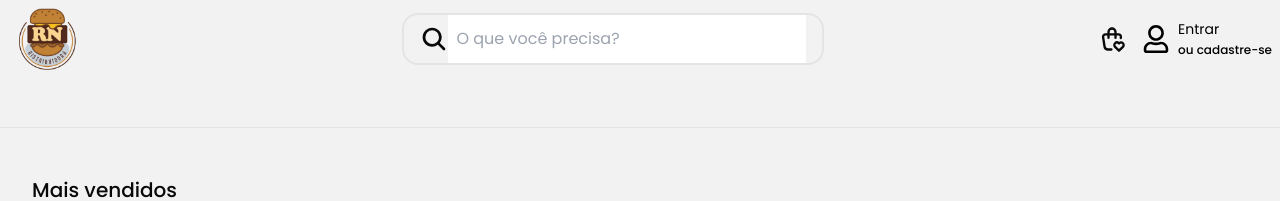
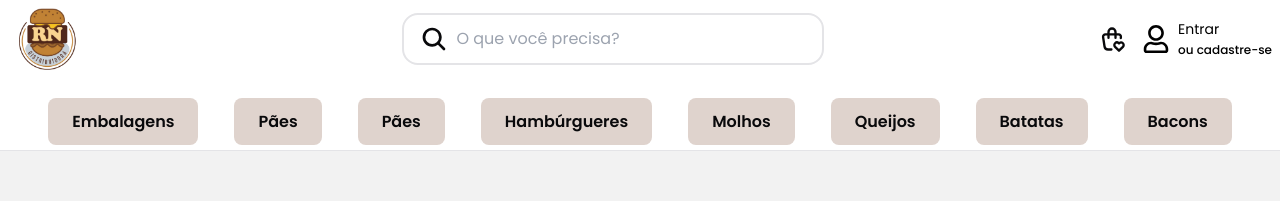
Before and after one commit to swxtz/athenas, a Next.js app in the folder apps/web/: page / in a window 1280 px wide. Shown: the top 201 px of the page. Built offline with nearby package versions, Linux system fonts and the light colour scheme; no server answers.

Commit message:
feat: create logic for render navbar categories

```diff
--- a/apps/web/src/components/navbar/categories.tsx
+++ b/apps/web/src/components/navbar/categories.tsx
@@ -1,59 +1,58 @@
 "use client";
 
 import { navbarCategories } from "@/data/navbar-categories";
-import { motion, useAnimation, useScroll } from "framer-motion";
+import {
+  AnimatePresence,
+  motion,
+  useAnimation,
+  useScroll,
+} from "framer-motion";
 import { CategoryButton } from "./category-button";
 import { useEffect, useState } from "react";
+import { cuid } from "@/utils/cuid";
 
 interface CategoriesProps {
   scrollY: number;
 }
 
 export function Categories() {
-  const [isHidden, setIsHidden] = useState(false);
-  const { scrollY } = useScroll();
-  const controls = useAnimation();
+  const [showCategories, setShowCategories] = useState(true);
+  const [lastScrollY, setLastScrollY] = useState(0);
 
+  const handleScroll = () => {
+    const currentScrollY = window.scrollY;
+    if (currentScrollY > lastScrollY) {
+      // Rolando para baixo
+      setShowCategories(false);
+    } else {
+      // Rolando para cima
+      setShowCategories(true);
+    }
+    setLastScrollY(currentScrollY);
+  };
+
+  // biome-ignore lint/correctness/useExhaustiveDependencies: <explanation>
   useEffect(() => {
-    const unsubscribe = scrollY.onChange((latest) => {
-      if (latest > 1) {
-        controls
-          .start({
-            y: -50, // Sobe para cima
-            opacity: 0, // Desaparece
-            transition: { duration: 0.3, ease: "easeInOut" },
-          })
-          .then(() => {
-            // Após a animação terminar, aplica a classe 'hidden'
-            setIsHidden(true);
-          });
-      } else {
-        setIsHidden(false); // Remove o 'hidden' quando voltar ao topo
-        controls.start({
-          y: 0, // Volta à posição original
-          opacity: 1, // Torna visível
-          transition: { duration: 0.3, ease: "easeInOut" },
-        });
-      }
-    });
-
-    return () => unsubscribe(); // Limpa o listener ao desmontar o componente
-  }, [scrollY, controls]);
+    window.addEventListener("scroll", handleScroll);
+    return () => {
+      window.removeEventListener("scroll", handleScroll);
+    };
+  }, [lastScrollY]);
 
   return (
-    <motion.div className="px-6 lg:px-24 flex gap-9 items-center justify-center">
+    <div className="px-6 lg:px-24 flex gap-9 items-center justify-center">
       {navbarCategories.map((category) => (
-        <motion.div
-          animate={controls}
-          key={category.name}
-          className={`flex items-center justify-center ${
-            isHidden ? "hidden" : ""
+        <div
+          key={cuid()}
+          className={`transform transition-transform duration-300 ease-in-out ${
+            showCategories
+              ? "translate-y-0 opacity-100"
+              : "-translate-y-full opacity-0"
           }`}
-          whileHover={{ scale: 1.03 }}
         >
           <CategoryButton {...category} />
-        </motion.div>
+        </div>
       ))}
-    </motion.div>
+    </div>
   );
 }
--- a/apps/web/src/components/navbar/index.tsx
+++ b/apps/web/src/components/navbar/index.tsx
@@ -33,7 +33,7 @@ const links: ActiveLinkProps[] = [
 
 export function Navbar() {
   return (
-    <nav className=" w-full h-20 self-center md:h-32 flex flex-col border-b-1 ">
+    <nav className="fixed top-0 left-0 bg-white w-full h-20 self-center md:h-32 flex flex-col border-b-1 z-50">
       <div className="flex w-full items-center container justify-between p-2">
         {/* <div className="">
           <Searchbar/>
@@ -60,8 +60,6 @@ export function Navbar() {
 
         <div className="items-center hidden md:w-2/6 px-4 md:flex flex-cow rounded-2xl border-2">
           <button type="button">
-
-
             <IoSearch size={28} />
           </button>
           <input
@@ -81,9 +79,11 @@ export function Navbar() {
           {/* login */}
         </div>
       </div>
-      {/* <div className="p-4 h-full border-y-2">
+      <div className="p-4 bg-white h-full border-b-1">
+        <div className="mt-4">
           <Categories />
-        </div>       */}
+        </div>
+      </div>
     </nav>
   );
 }
```
